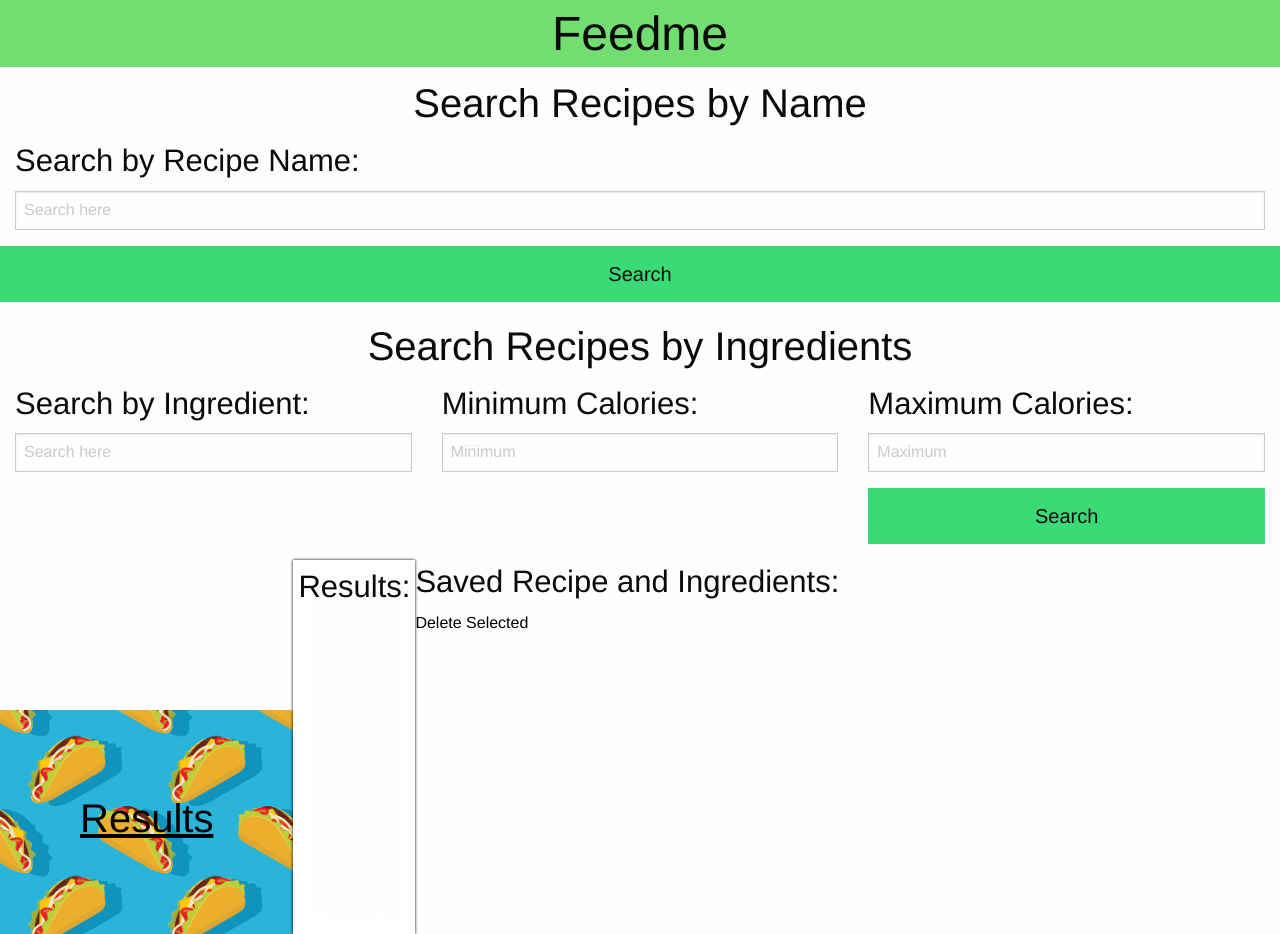
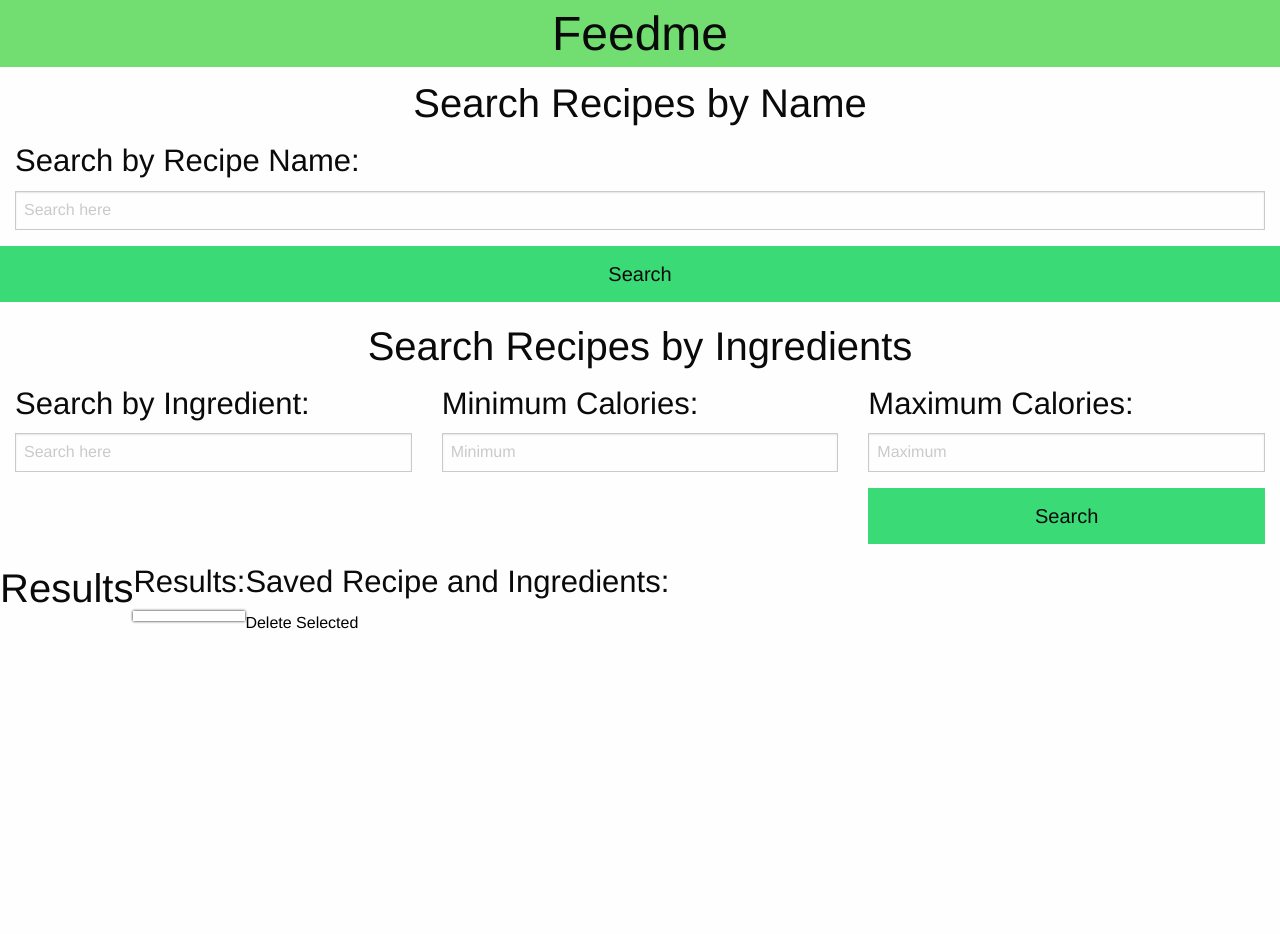
Before and after one commit to rlee7029/feedme, a plain HTML site: page results.html in a window 1280 px wide. After the commit the page ends 800 px from the top, so only its background shows below. Drawn offline with nearby package versions, Linux system fonts and the light colour scheme.

Commit message:
css abble to work with the html

```diff
--- a/assets/CSS/results.css
+++ b/assets/CSS/results.css
@@ -2,16 +2,15 @@
   background-color: rgb(114, 222, 114);
 }
 
-#resultsBody {
+#resultsForm {
   background-color: rgba (243,243,243,0.2);
   box-shadow: 0 0 03px black;
   backdrop-filter: blur(15px);
   border: 5px solid white;
 
   }
-  .results{
+  #rslt {
   margin-top: 150px;
-  text-decoration: underline;
   background-image: url(./istockphoto-636845328-612x612.jpeg);
   text-align: center;
   background-size: 280px;
```
